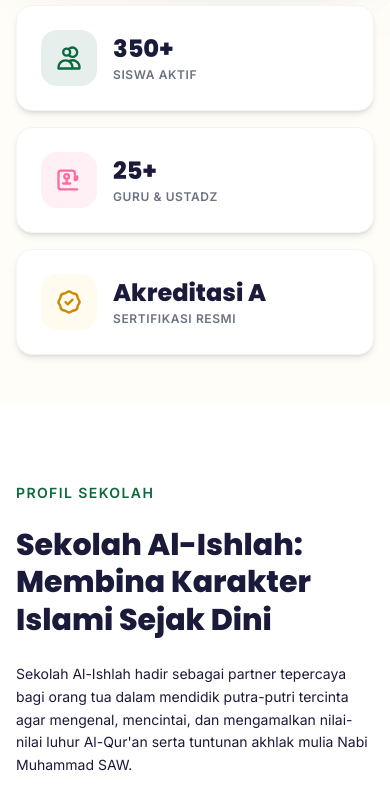
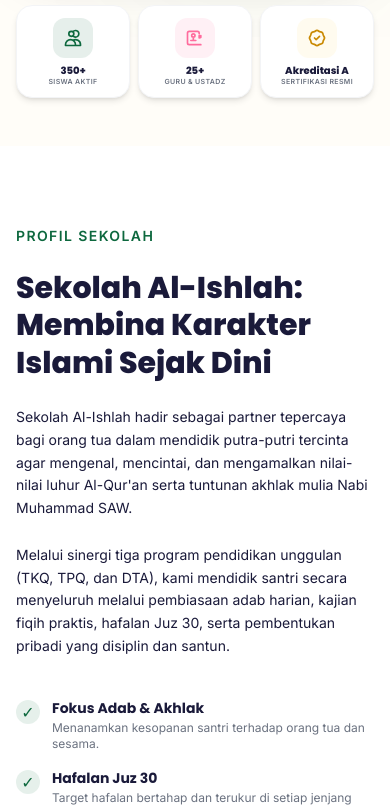
Before and after one commit to SekolahAlIshlah/Website-Al-Ishlah, an Eleventy site: page src/index.md in a window 390 px wide. Shown: the part 1496-2301 px from the top of the page. Built offline with nearby package versions, Linux system fonts and the light colour scheme; Eleventy itself is replaced by a stand-in of ours; files that its build step writes are made by us from their sources.

Commit message:
fix: change stats counters to a horizontal row of 3 columns on mobile, placing icons on top and text below

```diff
--- a/src/_includes/components/stats.njk
+++ b/src/_includes/components/stats.njk
@@ -1,29 +1,29 @@
 <section class="relative -mt-8 sm:-mt-10 lg:-mt-16 z-20 pb-12 sm:pb-16">
   <div class="max-w-7xl mx-auto px-4 sm:px-6 lg:px-8">
-    <div class="grid grid-cols-1 md:grid-cols-3 gap-4 sm:gap-6">
+    <div class="grid grid-cols-3 gap-2 sm:gap-6">
 
       {% for stat in settings.stats %}
       <!-- Dynamic Stat Card -->
-      <div class="bg-white border border-gray-100 rounded-2xl p-6 flex items-center space-x-4 shadow-md hover-lift">
-        <div class="w-14 h-14 {% if stat.color == 'pink' %}bg-pink/10 text-pink{% elif stat.color == 'yellow' %}bg-yellow/10 text-yellow-600{% else %}bg-primary/10 text-primary{% endif %} flex items-center justify-center rounded-2xl shrink-0">
+      <div class="bg-white border border-gray-100 rounded-2xl p-3 sm:p-6 flex flex-col sm:flex-row items-center sm:space-x-4 text-center sm:text-left shadow-md hover-lift justify-center sm:justify-start">
+        <div class="w-10 h-10 sm:w-14 sm:h-14 {% if stat.color == 'pink' %}bg-pink/10 text-pink{% elif stat.color == 'yellow' %}bg-yellow/10 text-yellow-600{% else %}bg-primary/10 text-primary{% endif %} flex items-center justify-center rounded-xl sm:rounded-2xl shrink-0">
           {% if stat.icon == 'teachers' %}
-            <svg class="w-7 h-7" fill="none" stroke="currentColor" viewBox="0 0 24 24">
+            <svg class="w-5 h-5 sm:w-7 sm:h-7" fill="none" stroke="currentColor" viewBox="0 0 24 24">
               <path stroke-linecap="round" stroke-linejoin="round" stroke-width="2" d="M19 20H5a2 2 0 01-2-2V6a2 2 0 012-2h10a2 2 0 012 2v1m2 4a2 2 0 00-2-2v3a2 2 0 002-2V9z"></path>
               <path stroke-linecap="round" stroke-linejoin="round" stroke-width="2" d="M10 11a2 2 0 100-4 2 2 0 000 4zm0 0v4m-3 0h6"></path>
             </svg>
           {% elif stat.icon == 'accreditation' %}
-            <svg class="w-7 h-7" fill="none" stroke="currentColor" viewBox="0 0 24 24" xmlns="http://www.w3.org/2000/svg">
+            <svg class="w-5 h-5 sm:w-7 sm:h-7" fill="none" stroke="currentColor" viewBox="0 0 24 24" xmlns="http://www.w3.org/2000/svg">
               <path stroke-linecap="round" stroke-linejoin="round" stroke-width="2" d="M9 12l2 2 4-4M7.835 4.697a3.42 3.42 0 001.946-.806 3.42 3.42 0 014.438 0 3.42 3.42 0 001.946.806 3.42 3.42 0 013.138 3.138 3.42 3.42 0 00.806 1.946 3.42 3.42 0 010 4.438 3.42 3.42 0 00-.806 1.946 3.42 3.42 0 01-3.138 3.138 3.42 3.42 0 00-1.946.806 3.42 3.42 0 01-4.438 0 3.42 3.42 0 00-1.946-.806 3.42 3.42 0 01-3.138-3.138 3.42 3.42 0 00-.806-1.946 3.42 3.42 0 010-4.438 3.42 3.42 0 00.806-1.946 3.42 3.42 0 013.138-3.138z"/>
             </svg>
           {% else %}
-            <svg class="w-7 h-7" fill="none" stroke="currentColor" viewBox="0 0 24 24">
+            <svg class="w-5 h-5 sm:w-7 sm:h-7" fill="none" stroke="currentColor" viewBox="0 0 24 24">
               <path stroke-linecap="round" stroke-linejoin="round" stroke-width="2" d="M12 4.354a4 4 0 110 5.292M15 21H3v-1a6 6 0 0112 0v1zm0 0h6v-1a6 6 0 00-9-5.197M13 7a3 3 0 11-6 0 3 3 0 016 0z"></path>
             </svg>
           {% endif %}
         </div>
-        <div>
-          <span class="block text-2xl lg:text-3xl font-display font-extrabold text-navy">{{ stat.value }}</span>
-          <span class="block text-xs font-semibold text-gray-500 uppercase tracking-wider mt-0.5">{{ stat.label }}</span>
+        <div class="mt-2 sm:mt-0">
+          <span class="block text-[10px] sm:text-2xl lg:text-3xl font-display font-extrabold text-navy leading-none sm:leading-tight">{{ stat.value }}</span>
+          <span class="block text-[7px] sm:text-xs font-semibold text-gray-500 uppercase tracking-wider mt-0.5 sm:mt-1 leading-none">{{ stat.label }}</span>
         </div>
       </div>
       {% endfor %}
```
